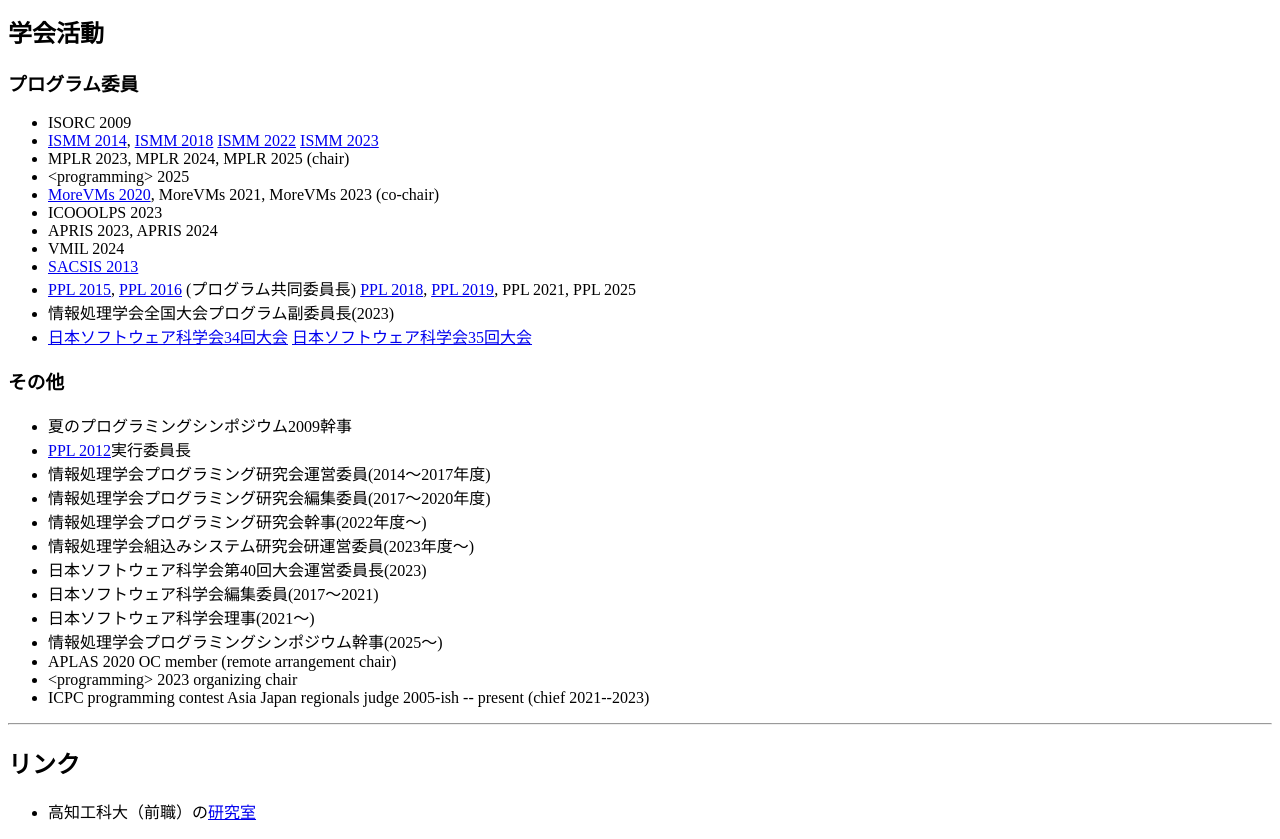
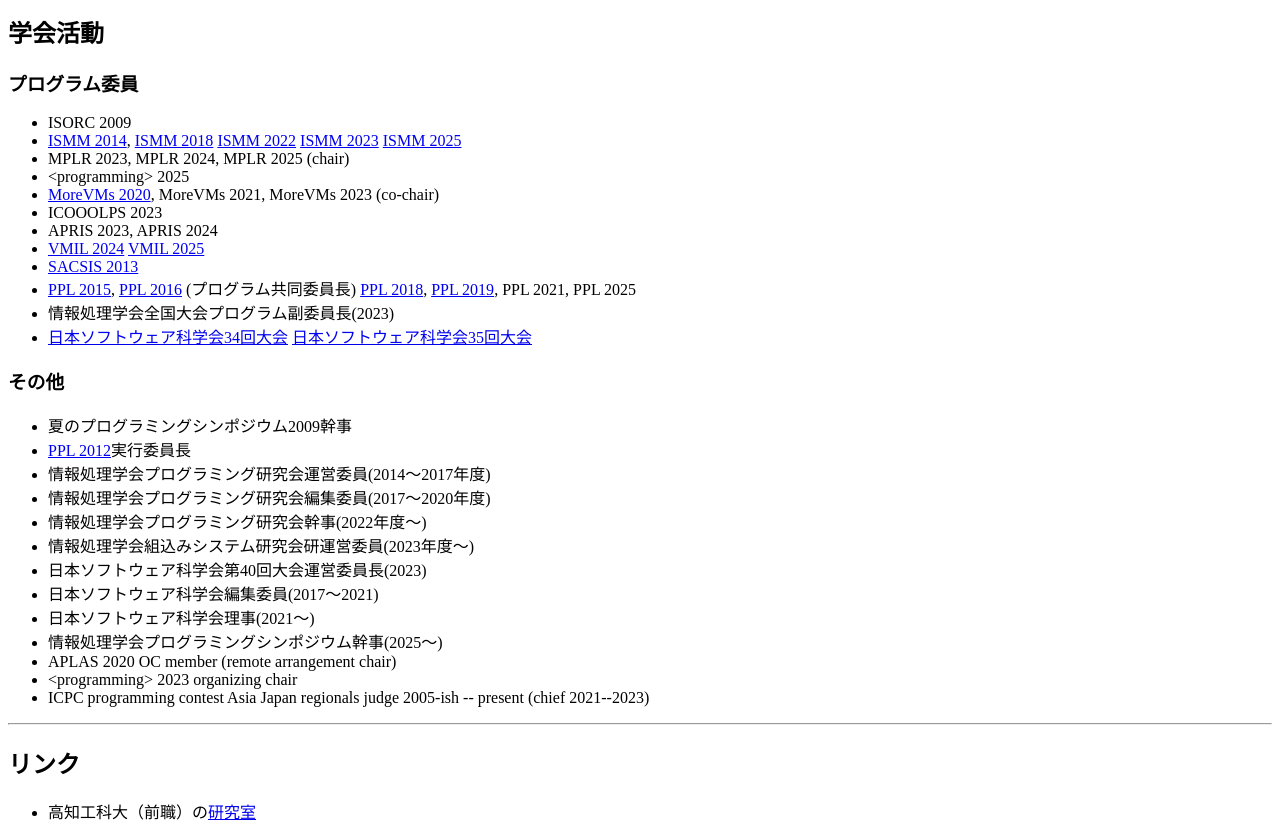
Before and after one commit to tugawa/tugawa.github.io, a plain HTML site: page index.html in a window 1280 px wide. Shown: the part 4500-5339 px from the top of the page. Drawn offline with Linux system fonts and the light colour scheme.

Commit message:
add PC history

```diff
--- a/index.html
+++ b/index.html
@@ -381,6 +381,7 @@ Transactional Sapphire は，コンパクションもアプリケーションを
     <a href="https://conf.researchr.org/home/ismm-2018">ISMM 2018</a>
     <a href="https://conf.researchr.org/home/ismm-2022">ISMM 2022</a>
     <a href="https://conf.researchr.org/home/ismm-2023">ISMM 2023</a>
+    <a href="https://conf.researchr.org/home/ismm-2025">ISMM 2025</a>
   </li>
   <li>
     MPLR 2023, MPLR 2024, MPLR 2025 (chair)
@@ -400,7 +401,8 @@ Transactional Sapphire は，コンパクションもアプリケーションを
     APRIS 2023, APRIS 2024
   </li>
   <li>
-    VMIL 2024
+    <a href="https://2024.splashcon.org/home/vmil-2024">VMIL 2024</a>
+    <a href="https://2024.splashcon.org/home/vmil-2025">VMIL 2025</a>
   </li>
   <li>
     <a href="http://sacsis.hpcc.jp/2013/">SACSIS 2013</a>
```
Also changed, not shown: index-e.html (+2 -2 lines).
